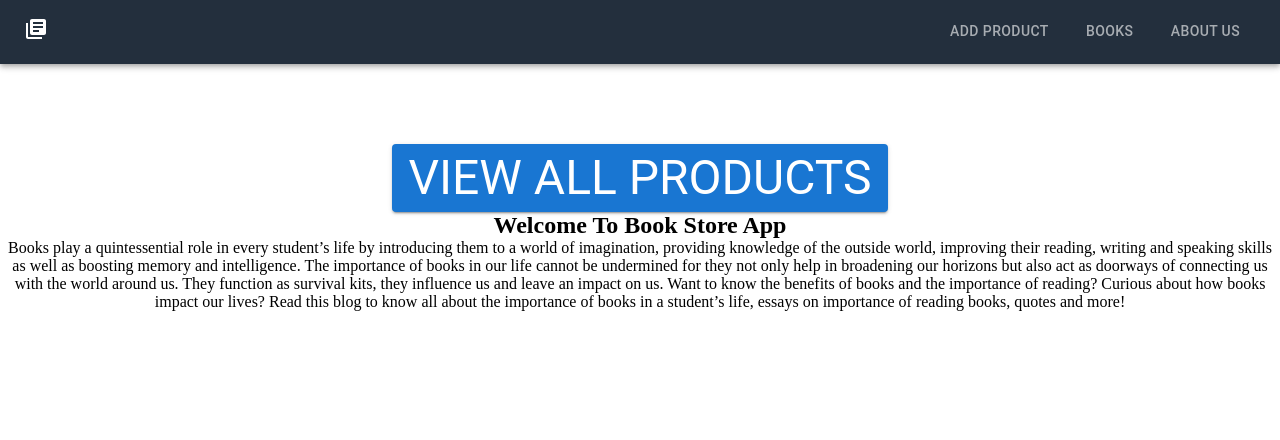
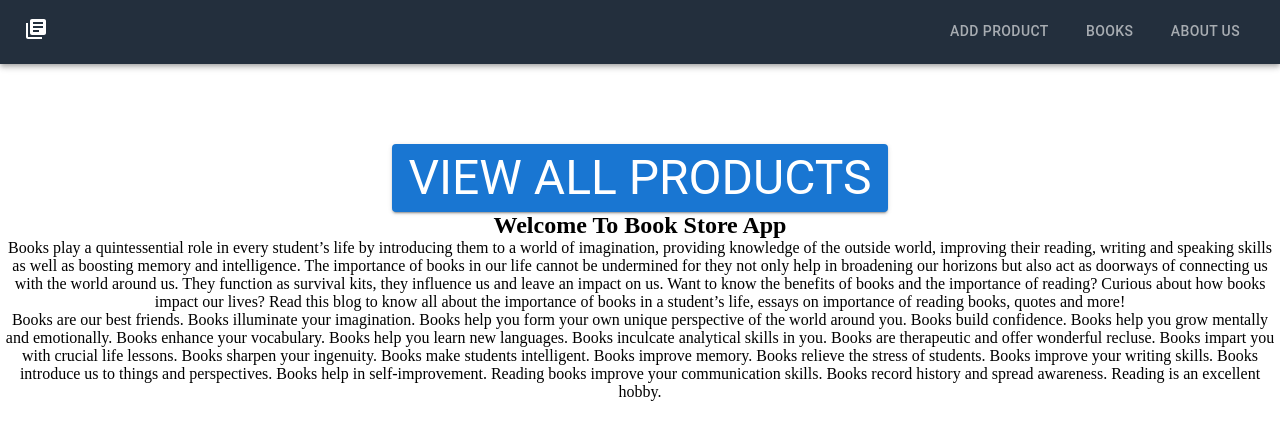
Before and after one commit to Narendar0/Store-front, a React (Create React App) app: page / in a window 1280 px wide. Shown: the top 440 px of the page. Built offline with nearby package versions, Linux system fonts and the light colour scheme.

Commit message:
Update Home.js

```diff
--- a/src/components/Home.js
+++ b/src/components/Home.js
@@ -30,6 +30,26 @@ const Home = () => {
             how books impact our lives? Read this blog to know
             all about the importance of books in a student’s life,
              essays on importance of reading books, quotes and more!</p>
+           <p  align="center">Books are our best friends.
+Books illuminate your imagination.
+Books help you form your own unique perspective of the world around you.
+Books build confidence.
+Books help you grow mentally and emotionally.
+Books enhance your vocabulary.
+Books help you learn new languages.
+Books inculcate analytical skills in you.
+Books are therapeutic and offer wonderful recluse.
+Books impart you with crucial life lessons.
+Books sharpen your ingenuity.
+Books make students intelligent.
+Books improve memory.
+Books relieve the stress of students.
+Books improve your writing skills.
+Books introduce us to things and perspectives.
+Books help in self-improvement.
+Reading books improve your communication skills.
+Books record history and spread awareness.
+Reading is an excellent hobby.</p>
 
 
   </div>
```
